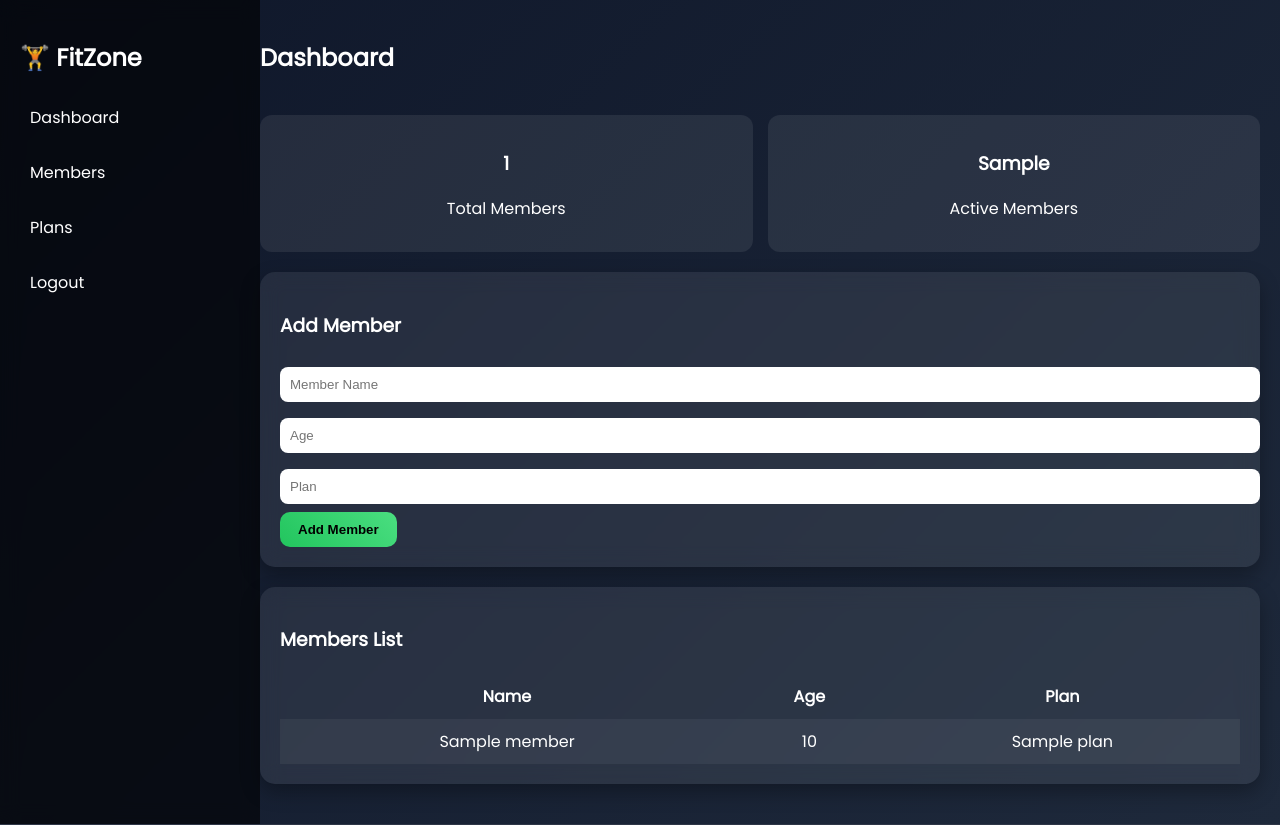
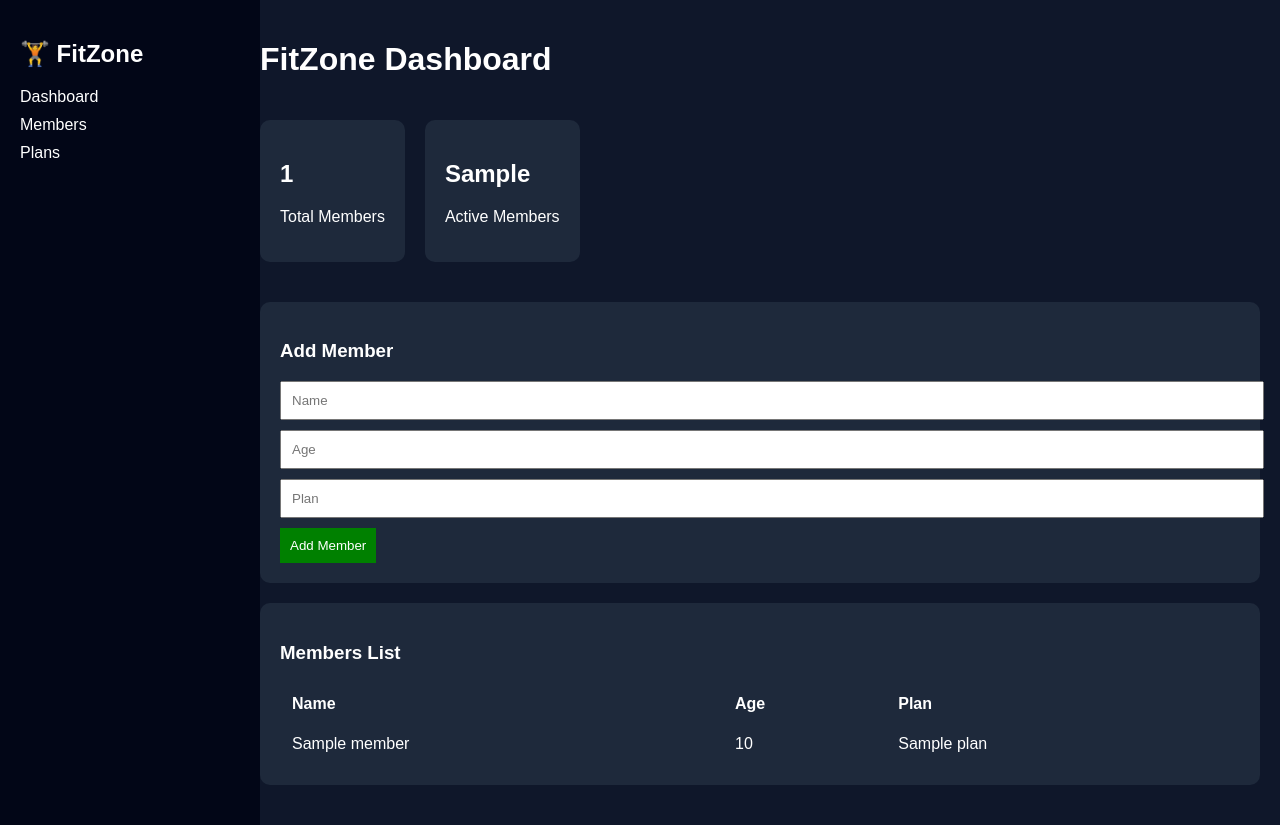
Before and after one commit to mindyatra57-droid/fitzone, a Flask app: template templates/index.html in a window 1280 px wide. Run offline with Flask 3, Linux system fonts and the light colour scheme; the template is opened without the code that fills it: most values are stand-ins (such as "Sample title", 1, 10 or a date in 2020).

Commit message:
Full clean working UI

```diff
--- a/app.py
+++ b/app.py
@@ -1,183 +1,37 @@
-from flask import Flask, render_template, request, redirect, session, jsonify
-import sqlite3
-import os
+from flask import Flask, render_template, request, redirect
 
 app = Flask(__name__)
-app.secret_key = "secret123"
 
-# ================= DATABASE =================
-def get_db():
-    conn = sqlite3.connect("gym.db")
-    conn.row_factory = sqlite3.Row
-    return conn
+members = []
 
+@app.route("/", methods=["GET", "POST"])
+def index():
+    global members
 
-def init_db():
-    conn = get_db()
+    if request.method == "POST":
+        name = request.form["name"]
+        age = request.form["age"]
+        plan = request.form["plan"]
 
-    conn.execute("""
-    CREATE TABLE IF NOT EXISTS users (
-        id INTEGER PRIMARY KEY AUTOINCREMENT,
-        username TEXT,
-        password TEXT,
-        is_admin INTEGER DEFAULT 0
+        members.append({
+            "name": name,
+            "age": age,
+            "plan": plan
+        })
+
+        return redirect("/")
+
+    total_members = len(members)
+    active_members = len(members)
+
+    return render_template(
+        "index.html",
+        members=members,
+        total_members=total_members,
+        active_members=active_members
     )
-    """)
-
-    conn.execute("""
-    CREATE TABLE IF NOT EXISTS members (
-        id INTEGER PRIMARY KEY AUTOINCREMENT,
-        name TEXT,
-        age TEXT,
-        plan TEXT,
-        user_id INTEGER
-    )
-    """)
-
-    conn.commit()
-    conn.close()
-    print("DB READY ✅")
-
-
-# run DB init once
-init_db()
-
-
-# ================= HOME =================
-@app.route("/")
-def home():
-    if "user_id" not in session:
-        return redirect("/login")
-
-    conn = get_db()
-    members = conn.execute(
-        "SELECT * FROM members WHERE user_id=?",
-        (session["user_id"],)
-    ).fetchall()
-    conn.close()
-
-    return render_template("index.html", members=members)
-
-
-# ================= LOGIN =================
-@app.route("/login", methods=["GET", "POST"])
-def login():
-    if request.method == "POST":
-        u = request.form.get("username")
-        p = request.form.get("password")
-
-        conn = get_db()
-        user = conn.execute(
-            "SELECT * FROM users WHERE username=? AND password=?",
-            (u, p)
-        ).fetchone()
-        conn.close()
-
-        if user:
-            session["user"] = u
-            session["user_id"] = user["id"]
-            session["is_admin"] = user["is_admin"] if "is_admin" in user.keys() else 0
-            return redirect("/")
-        else:
-            return render_template("login.html", error="Invalid login ❌")
-
-    return render_template("login.html")
-
-
-# ================= SIGNUP =================
-@app.route("/signup", methods=["GET", "POST"])
-def signup():
-    if request.method == "POST":
-        u = request.form.get("username")
-        p = request.form.get("password")
-
-        conn = get_db()
-
-        existing = conn.execute(
-            "SELECT * FROM users WHERE username=?",
-            (u,)
-        ).fetchone()
-
-        if existing:
-            conn.close()
-            return render_template("signup.html", error="User already exists ❌")
-
-        is_admin = 1 if u == "admin" else 0
-
-        conn.execute(
-            "INSERT INTO users (username, password, is_admin) VALUES (?, ?, ?)",
-            (u, p, is_admin)
-        )
-
-        conn.commit()
-        conn.close()
-
-        return redirect("/login")
-
-    return render_template("signup.html")
-
-
-# ================= ADD MEMBER =================
-@app.route("/add_member", methods=["POST"])
-def add_member():
-    if "user_id" not in session:
-        return jsonify({"error": "Unauthorized"}), 401
-
-    data = request.get_json()
-
-    conn = get_db()
-    conn.execute(
-        "INSERT INTO members (name, age, plan, user_id) VALUES (?, ?, ?, ?)",
-        (data["name"], data["age"], data["plan"], session["user_id"])
-    )
-    conn.commit()
-    conn.close()
-
-    return jsonify({"status": "ok"})
-
-
-# ================= DELETE MEMBER =================
-@app.route("/delete_member", methods=["POST"])
-def delete_member():
-    if "user_id" not in session:
-        return jsonify({"error": "Unauthorized"}), 401
-
-    data = request.get_json()
-
-    conn = get_db()
-    conn.execute(
-        "DELETE FROM members WHERE id=? AND user_id=?",
-        (data["id"], session["user_id"])
-    )
-    conn.commit()
-    conn.close()
-
-    return jsonify({"status": "ok"})
-
-
-# ================= ADMIN =================
-@app.route("/admin")
-def admin():
-    if "user_id" not in session or session.get("is_admin") != 1:
-        return "Access Denied ❌"
-
-    conn = get_db()
-    members = conn.execute("SELECT * FROM members").fetchall()
-    conn.close()
-
-    return render_template("admin.html", members=members)
-
-
-# ================= LOGOUT =================
-@app.route("/logout")
-def logout():
-    session.clear()
-    return redirect("/login")
-
-
-# ================= RUN =================
-import os
 
 if __name__ == "__main__":
+    import os
     port = int(os.environ.get("PORT", 5000))
     app.run(host="0.0.0.0", port=port)
--- a/static/style.css
+++ b/static/style.css
@@ -1,113 +1,17 @@
 body {
     margin: 0;
-    font-family: 'Poppins', sans-serif;
-    background: linear-gradient(135deg, #0f172a, #1e293b);
+    font-family: Arial;
+    background: #0f172a;
     color: white;
 }
 
-/* CONTAINER */
-.container {
-    max-width: 1100px;
-    margin: auto;
-    padding: 20px;
-}
-
-/* TOPBAR */
-.topbar {
-    display: flex;
-    justify-content: space-between;
-    align-items: center;
-    margin-bottom: 20px;
-}
-
-/* CARD */
-.card {
-    background: rgba(255,255,255,0.08);
-    backdrop-filter: blur(10px);
-    border-radius: 15px;
-    padding: 20px;
-    margin: 20px 0;
-    box-shadow: 0 8px 20px rgba(0,0,0,0.3);
-}
-
-/* BUTTON */
-button {
-    background: linear-gradient(45deg, #22c55e, #4ade80);
-    border: none;
-    padding: 10px 18px;
-    border-radius: 10px;
-    color: black;
-    font-weight: bold;
-    cursor: pointer;
-    transition: 0.3s;
-}
-
-button:hover {
-    transform: scale(1.05);
-    background: linear-gradient(45deg, #16a34a, #22c55e);
-}
-
-/* INPUT */
-input, select {
-    width: 100%;
-    padding: 10px;
-    margin: 8px 0;
-    border-radius: 8px;
-    border: none;
-    outline: none;
-}
-
-/* STATS */
-.stats {
-    display: flex;
-    gap: 15px;
-    margin-top: 20px;
-}
-
-.stat-card {
-    flex: 1;
-    background: rgba(255,255,255,0.08);
-    padding: 15px;
-    border-radius: 12px;
-    text-align: center;
-}
-
-/* TABLE */
-table {
-    width: 100%;
-    border-collapse: collapse;
-    margin-top: 20px;
-}
-
-td, th {
-    padding: 10px;
-    text-align: center;
-}
-
-tr:nth-child(even) {
-    background: rgba(255,255,255,0.05);
-}
-
-/* LOGOUT */
-.logout {
-    text-decoration: none;
-    color: red;
-    font-weight: bold;
-}
 /* SIDEBAR */
 .sidebar {
     position: fixed;
-    left: 0;
-    top: 0;
     width: 220px;
     height: 100%;
-    background: rgba(0,0,0,0.6);
-    backdrop-filter: blur(10px);
+    background: #020617;
     padding: 20px;
-}
-
-.sidebar h2 {
-    margin-bottom: 20px;
 }
 
 .sidebar a {
@@ -115,50 +19,61 @@ tr:nth-child(even) {
     color: white;
     text-decoration: none;
     margin: 10px 0;
-    padding: 10px;
-    border-radius: 8px;
-    transition: 0.3s;
 }
 
-.sidebar a:hover {
-    background: rgba(255,255,255,0.1);
-}
-
-/* MAIN CONTENT SHIFT */
+/* MAIN */
 .main {
     margin-left: 240px;
     padding: 20px;
 }
 
+/* CARDS */
+.card {
+    background: #1e293b;
+    padding: 20px;
+    margin: 20px 0;
+    border-radius: 10px;
+}
+
+/* STATS */
+.stats {
+    display: flex;
+    gap: 20px;
+}
+
+/* INPUT */
+input {
+    display: block;
+    margin: 10px 0;
+    padding: 10px;
+    width: 100%;
+}
+
+/* BUTTON */
+button {
+    padding: 10px;
+    background: green;
+    color: white;
+    border: none;
+}
+
+/* TABLE */
+table {
+    width: 100%;
+    margin-top: 10px;
+}
+
+td, th {
+    padding: 10px;
+    text-align: left;
+}
+
 /* ANIMATION */
 .fade-in {
-    animation: fadeIn 0.8s ease-in-out;
+    animation: fadeIn 0.5s;
 }
 
 @keyframes fadeIn {
-    from {
-        opacity: 0;
-        transform: translateY(10px);
-    }
-    to {
-        opacity: 1;
-        transform: translateY(0);
-    }
+    from {opacity: 0;}
+    to {opacity: 1;}
 }
-
-/* MOBILE */
-@media(max-width: 768px) {
-    .sidebar {
-        width: 100%;
-        height: auto;
-        position: relative;
-    }
-
-    .main {
-        margin-left: 0;
-    }
-
-    .stats {
-        flex-direction: column;
-    }
-}
--- a/templates/index.html
+++ b/templates/index.html
@@ -2,12 +2,7 @@
 <html>
 <head>
     <title>FitZone Dashboard</title>
-
-    <!-- Google Font -->
-    <link href="https://fonts.googleapis.com/css2?family=Poppins&display=swap" rel="stylesheet">
-
-    <!-- CSS -->
-    <link rel="stylesheet" href="{{ url_for('static', filename='style.css') }}">
+    <link rel="stylesheet" href="/static/style.css">
 </head>
 
 <body>
@@ -18,45 +13,37 @@
     <a href="#">Dashboard</a>
     <a href="#">Members</a>
     <a href="#">Plans</a>
-    <a href="/logout">Logout</a>
 </div>
 
-<!-- MAIN CONTENT -->
+<!-- MAIN -->
 <div class="main fade-in">
 
-    <!-- TOP -->
-    <div class="topbar">
-        <h2>Dashboard</h2>
-    </div>
+    <h1>FitZone Dashboard</h1>
 
-    <!-- STATS -->
     <div class="stats">
-        <div class="stat-card">
-            <h3>{{ total_members }}</h3>
+        <div class="card">
+            <h2>{{ total_members }}</h2>
             <p>Total Members</p>
         </div>
 
-        <div class="stat-card">
-            <h3>{{ active_members }}</h3>
+        <div class="card">
+            <h2>{{ active_members }}</h2>
             <p>Active Members</p>
         </div>
     </div>
 
-    <!-- ADD MEMBER -->
     <div class="card">
         <h3>Add Member</h3>
         <form method="POST">
-            <input name="name" placeholder="Member Name" required>
+            <input name="name" placeholder="Name" required>
             <input name="age" placeholder="Age" required>
             <input name="plan" placeholder="Plan" required>
-            <button type="submit">Add Member</button>
+            <button>Add Member</button>
         </form>
     </div>
 
-    <!-- MEMBER LIST -->
     <div class="card">
         <h3>Members List</h3>
-
         <table>
             <tr>
                 <th>Name</th>
@@ -71,7 +58,6 @@
                 <td>{{ m.plan }}</td>
             </tr>
             {% endfor %}
-
         </table>
     </div>
 
```
